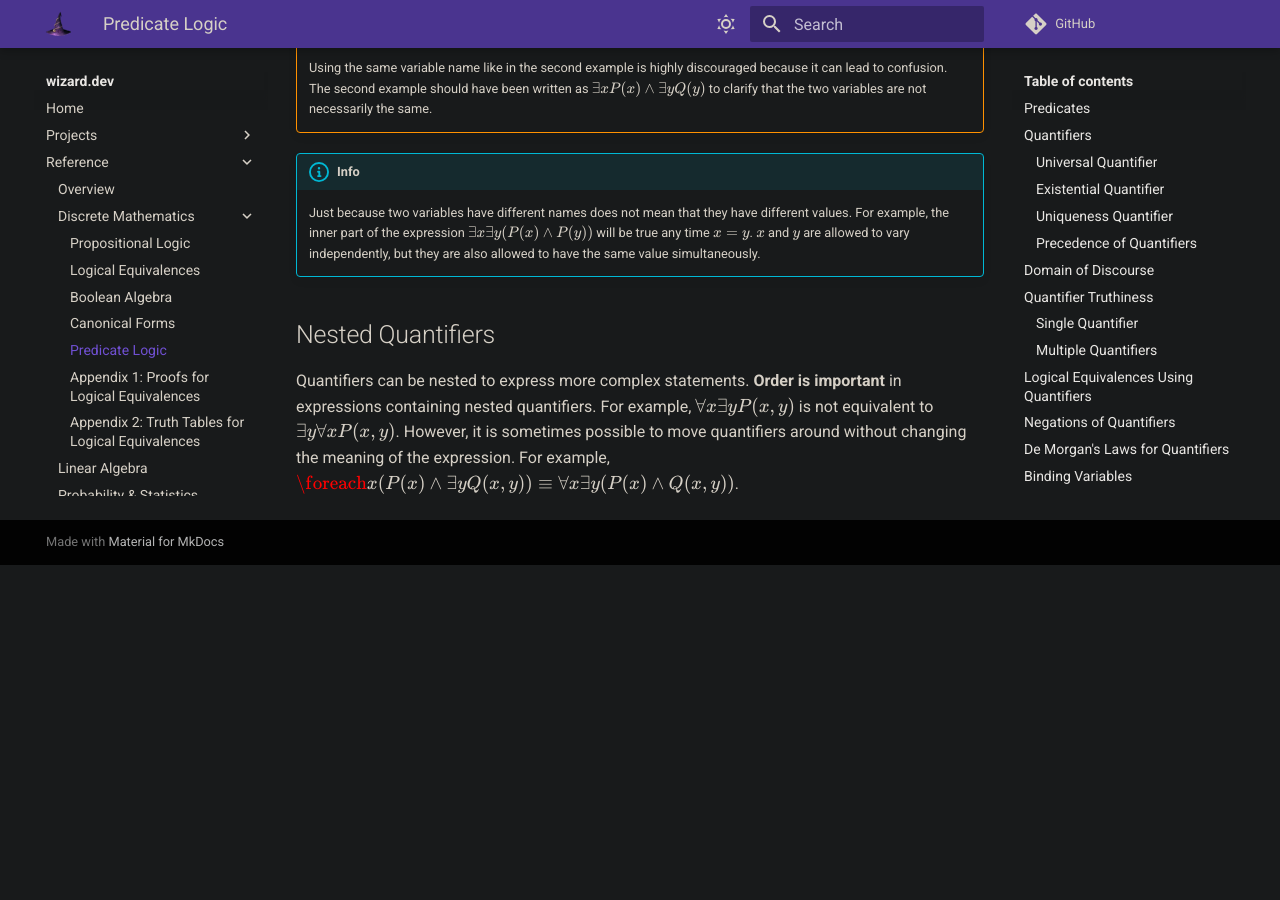
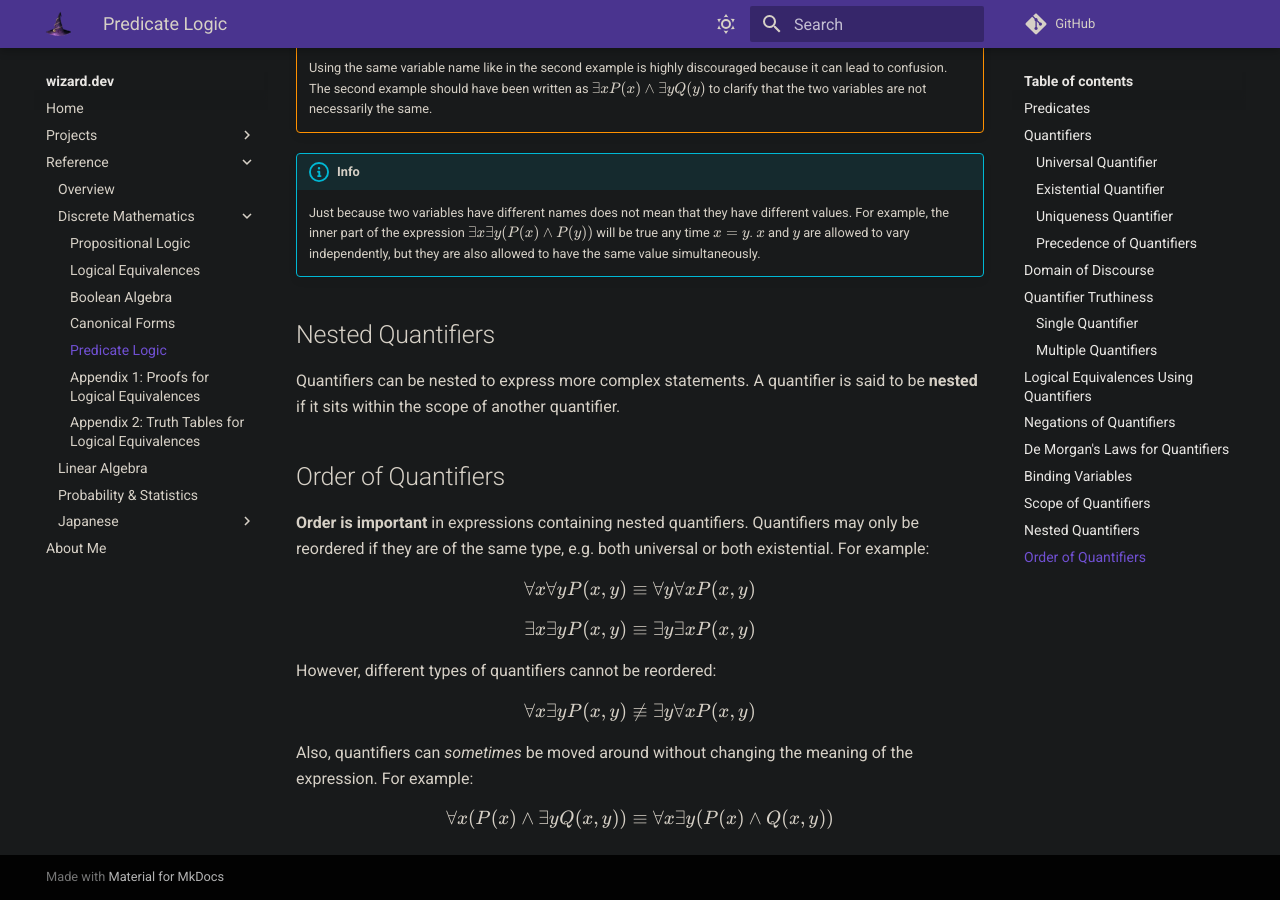
Before and after one commit to zkWildfire/wizard.dev, an MkDocs documentation site: the page built from docs/reference/discrete-mathematics/predicate-logic.md, in a window 1280 px wide and 900 px high, scrolled down 3187 px. Built offline with MkDocs 1.6.1 and Material for MkDocs 9.7.7, drawn with Linux system fonts in a browser that asks for light colours; comment, search, counter and statistics services are not loaded; before the commit the page ends 3752 px from its top, so only the background shows below that.

Commit message:
Add extra info to the predicate logic page.

```diff
--- a/docs/reference/discrete-mathematics/predicate-logic.md
+++ b/docs/reference/discrete-mathematics/predicate-logic.md
@@ -116,9 +116,27 @@ $Q(x)$ is true.
     the same value simultaneously.
 
 ## Nested Quantifiers
-Quantifiers can be nested to express more complex statements. **Order is
-important** in expressions containing nested quantifiers. For example,
-$\forall x \exists y P(x, y)$ is not equivalent to $\exists y \forall x P(x, y)$.
-However, it is sometimes possible to move quantifiers around without changing
-the meaning of the expression. For example,
-$\foreach x(P(x) \land \exists y Q(x, y)) \equiv \forall x \exists y (P(x) \land Q(x, y))$.
+Quantifiers can be nested to express more complex statements. A quantifier is
+said to be **nested** if it sits within the scope of another quantifier.
+
+## Order of Quantifiers
+**Order is important** in expressions containing nested quantifiers. Quantifiers
+may only be reordered if they are of the same type, e.g. both universal or both
+existential. For example:
+$$
+\forall x \forall y P(x, y) \equiv \forall y \forall x P(x, y)
+$$
+$$
+\exists x \exists y P(x, y) \equiv \exists y \exists x P(x, y)
+$$
+
+However, different types of quantifiers cannot be reordered:
+$$
+\forall x \exists y P(x, y) \not\equiv \exists y \forall x P(x, y)
+$$
+
+Also, quantifiers can *sometimes* be moved around without changing the meaning
+of the expression. For example:
+$$
+\forall x(P(x) \land \exists y Q(x, y)) \equiv \forall x \exists y (P(x) \land Q(x, y))
+$$
```
